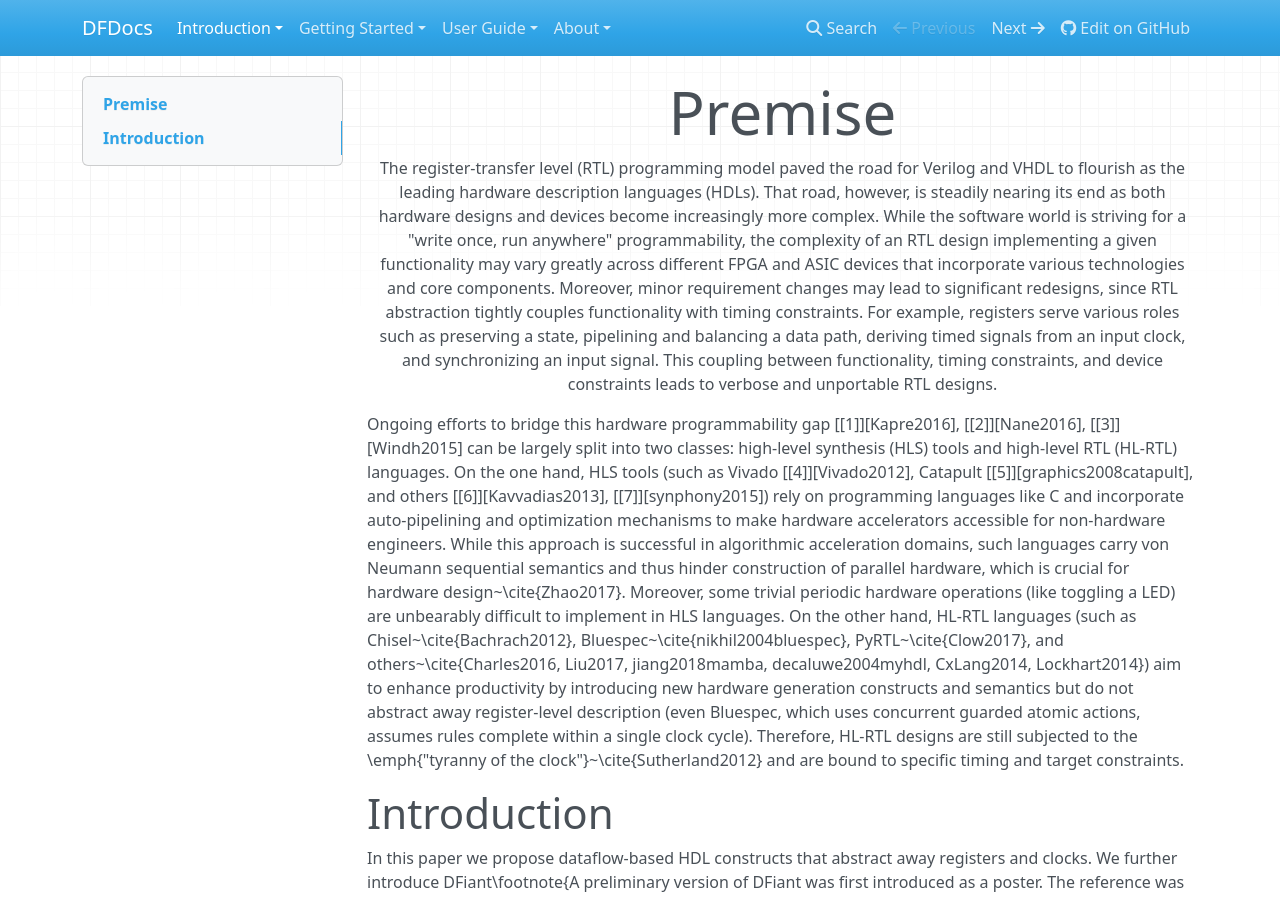
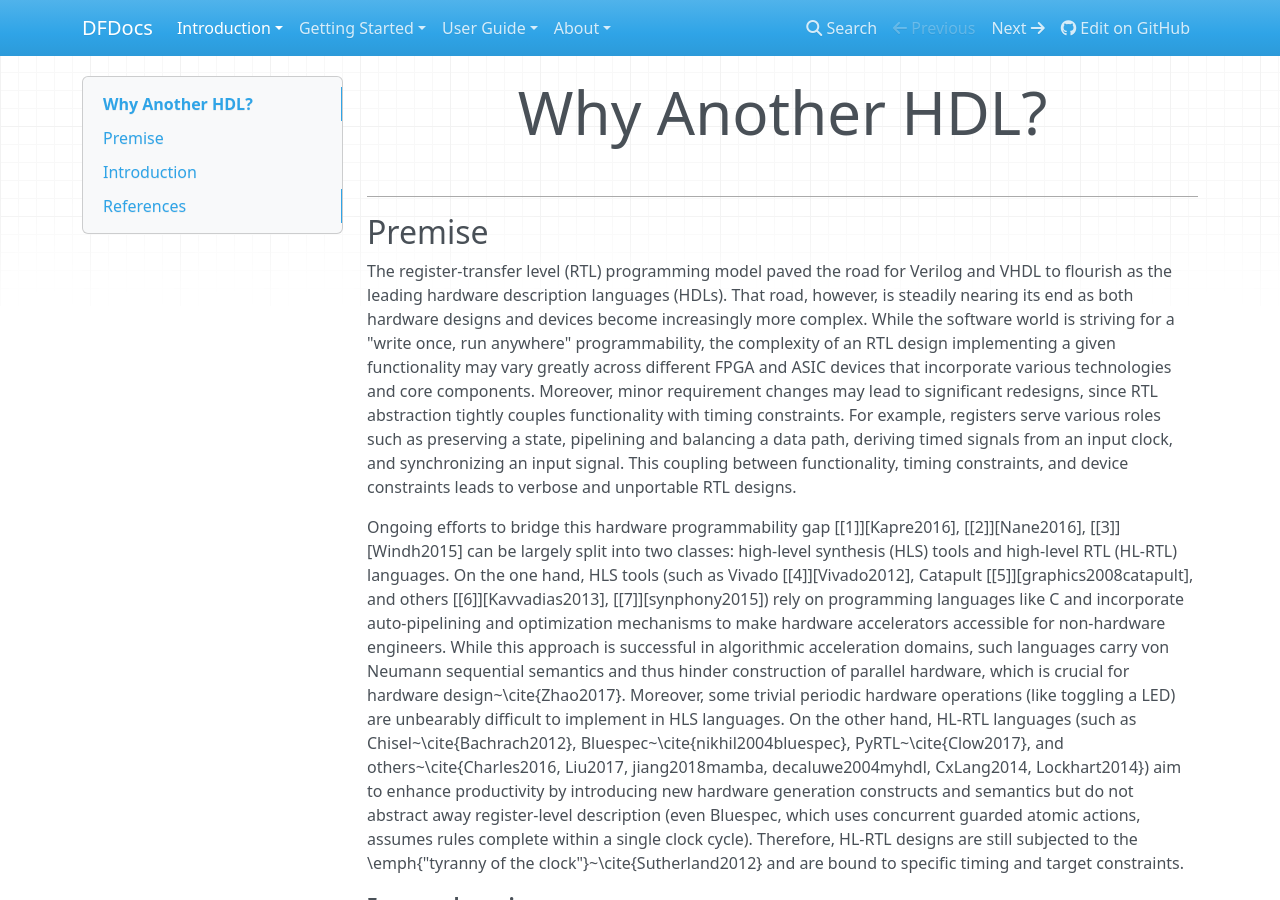
Before and after one commit to DFiantHDL/DFHDL, an MkDocs documentation site: the page built from doc/official/docs/intro/why-another-hdl.md, in a window 1280 px wide and 900 px high. Built offline with MkDocs 1.6.1, drawn with Linux system fonts in a browser that asks for light colours; nearby versions of some CDN libraries.

```diff
--- a/doc/official/docs/intro/why-another-hdl.md
+++ b/doc/official/docs/intro/why-another-hdl.md
@@ -1,4 +1,10 @@
-# Premise
+# Why Another HDL?
+
+&nbsp;
+
+---
+
+## Premise
 
 The register-transfer level (RTL) programming model paved the road for Verilog and VHDL to flourish as the leading hardware description languages (HDLs). That road, however, is steadily nearing its end as both hardware designs and devices become increasingly more complex. While the software world is striving for a "write once, run anywhere" programmability, the complexity of an RTL design implementing a given functionality may vary greatly across different FPGA and ASIC devices that incorporate various technologies and core components. Moreover, minor requirement changes may lead to significant redesigns, since RTL abstraction tightly couples functionality with timing constraints. For example, registers serve various roles such as preserving a state, pipelining and balancing a data path, deriving timed signals from an input clock, and synchronizing an input signal. This coupling between functionality, timing constraints, and device constraints leads to verbose and unportable RTL designs.
 
@@ -6,10 +12,14 @@
 On the one hand, HLS tools (such as Vivado [[4]][Vivado2012], Catapult [[5]][graphics2008catapult], and others [[6]][Kavvadias2013], [[7]][synphony2015]) rely on programming languages like C and incorporate auto-pipelining and optimization mechanisms to make hardware accelerators accessible for non-hardware engineers. While this approach is successful in algorithmic acceleration domains, such languages carry von Neumann sequential semantics and thus hinder construction of parallel hardware, which is crucial for hardware design~\cite{Zhao2017}. Moreover, some trivial periodic hardware operations (like toggling a LED) are unbearably difficult to implement in HLS languages.
 On the other hand, HL-RTL languages (such as Chisel~\cite{Bachrach2012}, Bluespec~\cite{nikhil2004bluespec}, PyRTL~\cite{Clow2017}, and others~\cite{Charles2016, Liu2017, jiang2018mamba, decaluwe2004myhdl, CxLang2014, Lockhart2014}) aim to enhance productivity by introducing new hardware generation constructs and semantics but do not abstract away register-level description (even Bluespec, which uses concurrent guarded atomic actions, assumes rules complete within a single clock cycle). Therefore, HL-RTL designs are still subjected to the \emph{"tyranny of the clock"}~\cite{Sutherland2012} and are bound to specific timing and target constraints.
 
-# Introduction
+## Introduction
 
 In this paper we propose dataflow-based HDL constructs that abstract away registers and clocks. We further introduce DFiant\footnote{A preliminary version of DFiant was first introduced as a poster. The reference was removed for blind review.}, a Scala-embedded HDL that utilizes these dataflow constructs to decouple functionality from implementation constraints. DFiant brings together constructs and semantics from dataflow\cite{le1986signal, Thuau1991, gurd1985manchester, arvind1992id}, hardware, and software programming languages to enable truly portable and composable hardware designs. The dataflow model offers implicit concurrency between independent paths while freeing the designer from explicit register placement that binds the design to fixed pipelined paths and timing constraints.
 
 Recent related dataflow-for-hardware efforts are the Maxeler framework~\cite{Pell2011} and its MaxJ Java-based programming language, the OpenDF framework~\cite{bhattacharyya2008opendf} which is based on the CAL actor language~\cite{eker2003cal}, and CAPH~\cite{serot2011implementing}. MaxJ indeed shares common traits with DFiant, but it is tailored for its target hardware framework and is not designed to be a general purpose HDL. Both OpenDF and CAPH share similar goals with our work, but they use actors and networks to describe hardware, which is completely different than a conventional HDL composition based on component instances and port connections.
 
 This work focuses on applying dataflow principles through the DFiant language and compiler. DFiant is *not* an HLS language, nor is it an RTL language. Instead, DFiant is an HDL that provides abstractions beyond the RTL behavioral model, which reduce verbosity and maintain portable code. Since DFiant is implemented as a Scala library, it offers a rich type safe ecosystem alongside its own hardware-focused type system (e.g., bit-accurate dataflow types, input/output port types). The library performs two main tasks: first, the frontend compilation, which enforces the type-safe rule-system and constructs a dataflow dependency graph; and second, the backend compilation, which translates the graph into a pipelined RTL code and a TCL constraints file. The resulting code can be synthesized using commercial tools.
+
+
+
+## References
```
